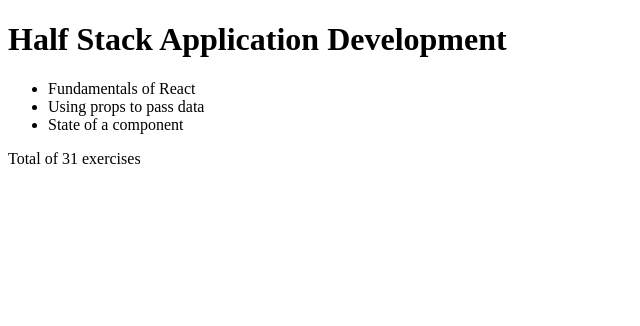
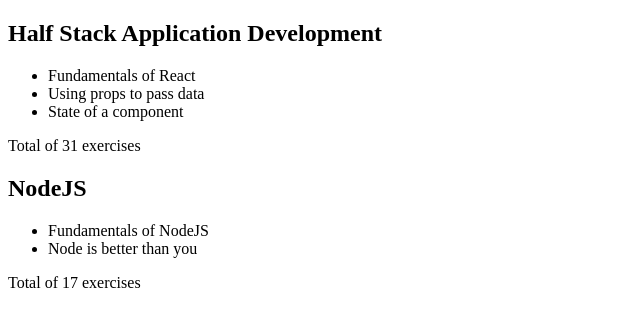
Before and after one commit to pasqualepalombo/FullStackOpenExercices, a React (Vite) app: page / in a window 1280 px wide. Shown: the top 326 px of the page, without its empty margins (0-640 px from the left). Built offline with nearby package versions, Linux system fonts and the light colour scheme.

Commit message:
Exercise 2.4 information step 9

```diff
--- a/src/App.jsx
+++ b/src/App.jsx
@@ -1,6 +1,6 @@
 import { useState } from 'react'
 
-// Exercise 2.3 information step 8
+// Exercise 2.4 information step 9
 
 const Total = ({parts}) => {
   let total = parts.reduce(function(sum, part){
@@ -22,7 +22,7 @@
   var parts = course.parts
   return (
     <div>
-      <h1>{course.name}</h1>
+      <h2>{course.name}</h2>
       <ul>
         {parts.map(part => <Part key={part.id} part={part} />)}
       </ul>
@@ -31,8 +31,15 @@
   )
 }
 
+const Courses = ({courses}) => {
+  return (
+    <div>
+      {courses.map(course => <Course key={course.id} course={course}/>)}
+    </div>
+  )
+}
 function App() {
-  const course = {
+  const courses = [{
     id: 1,
     name:'Half Stack Application Development',
     parts: [
@@ -52,8 +59,24 @@
     exercises:14,
     },
     ]
-  }
-  return <Course course={course}/>
+    },
+    {
+      id: 2,
+      name:'NodeJS',
+      parts: [
+      {
+      id:1,
+      name:'Fundamentals of NodeJS',
+      exercises:10,
+      },
+      {
+      id:2,
+      name:'Node is better than you',
+      exercises:7,
+      },
+      ]
+    }]
+  return <Courses courses={courses}/>
 }
 
 export default App
```
